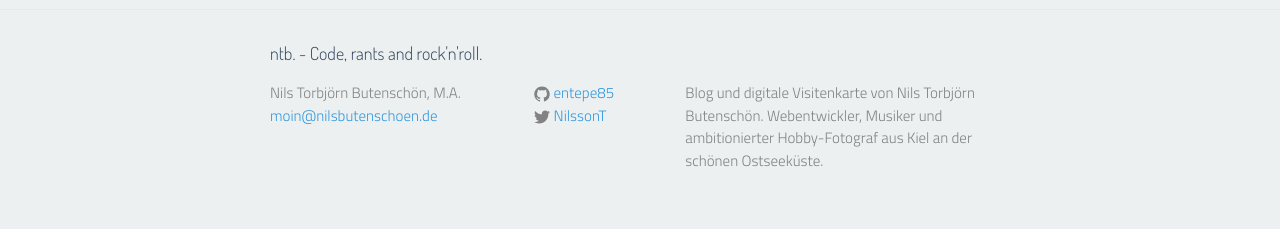
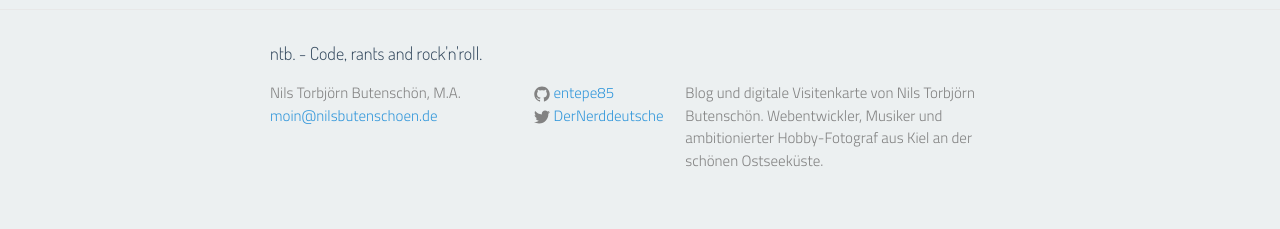
Before and after one commit to entepe85/nilsbutenschoen.de, a Jekyll site: the page built from index.html, in a window 1280 px wide. Shown: the part 917-1146 px from the top of the page. Built offline with Jekyll 4.4.1, drawn with Linux system fonts in a browser that asks for light colours; nearby versions of some CDN libraries.

Commit message:
Update Twitter username

```diff
--- a/_config.yml
+++ b/_config.yml
@@ -6,7 +6,7 @@ description: > # this means to ignore newlines until "baseurl:"
     Blog und digitale Visitenkarte von Nils Torbjörn Butenschön. Webentwickler, Musiker und ambitionierter Hobby-Fotograf aus Kiel an der schönen Ostseeküste.
 baseurl: "" # the subpath of your site, e.g. /blog
 url: "http://nilsbutenschoen.de" # the base hostname & protocol for your site
-twitter_username: NilssonT
+twitter_username: DerNerddeutsche
 github_username:  entepe85
 
 # Build settings
```
